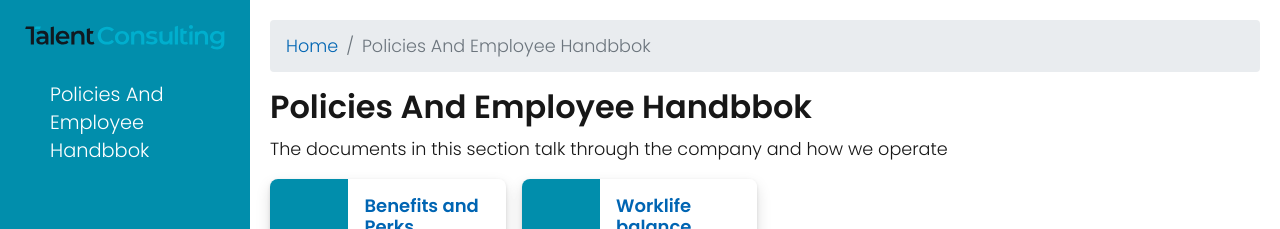
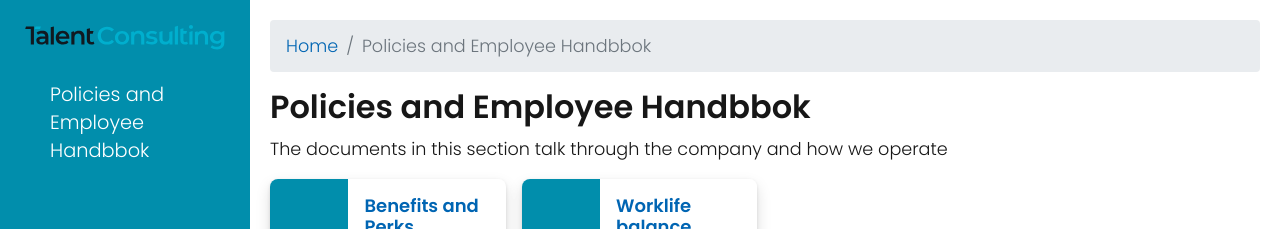
Before and after one commit to talent-consulting/talent-consulting.github.io, a Jekyll site: the page built from docs/company-wow/index.md, in a window 1280 px wide. Shown: the top 229 px of the page. Built offline with Jekyll 4.4.1, drawn with Linux system fonts in a browser that asks for light colours; nearby versions of some CDN libraries; our own code applies the rules of GitHub Pages for plain Markdown files.

Commit message:
Updated page

```diff
--- a/docs/company-wow/index.md
+++ b/docs/company-wow/index.md
@@ -6,7 +6,7 @@ description: A bit about us and the roles currently available
 order: 1000
 ---
 
-##  Policies And Employee Handbbok
+##  Policies and Employee Handbbok
 
 > The documents in this section talk through the company and how we operate
 
```
